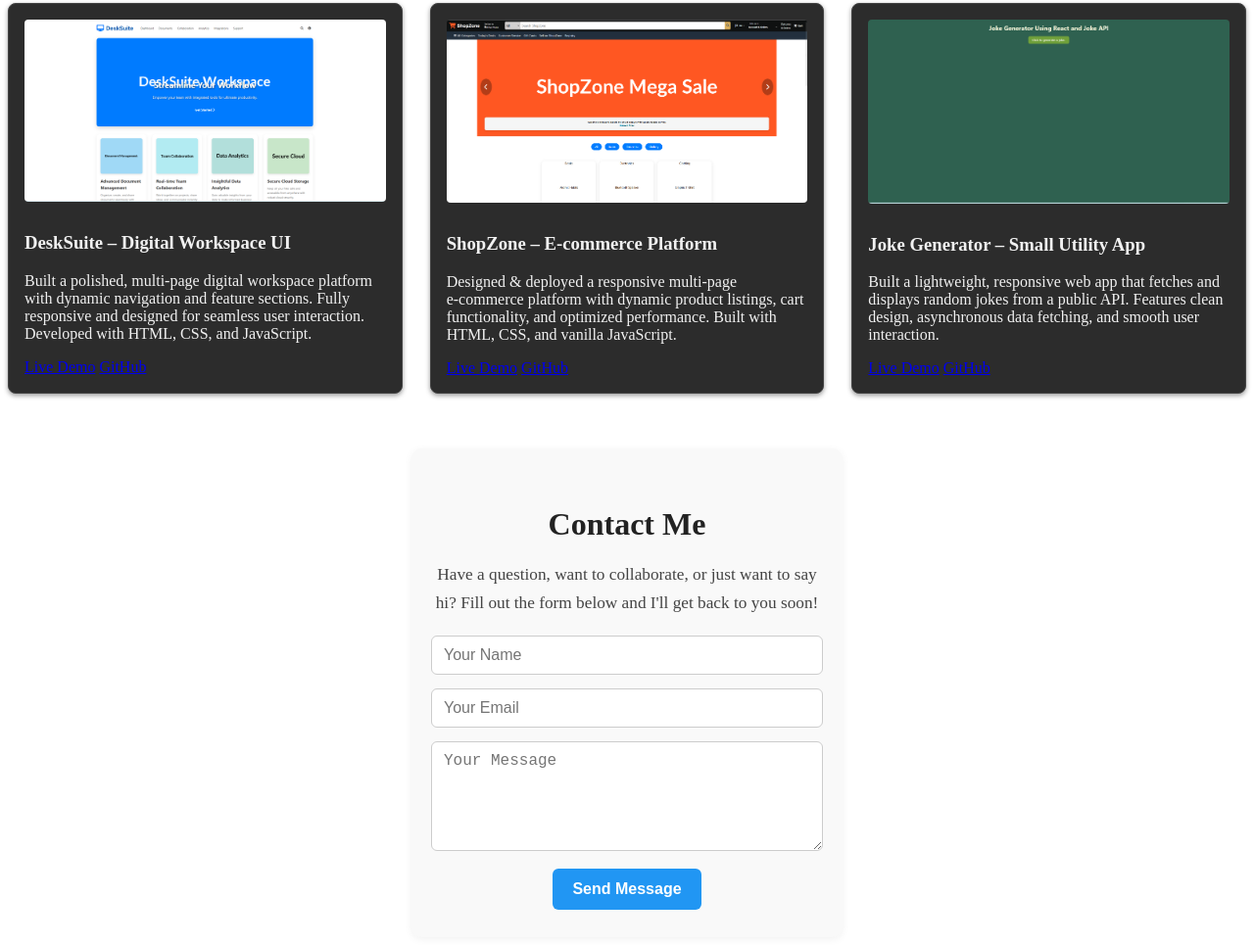
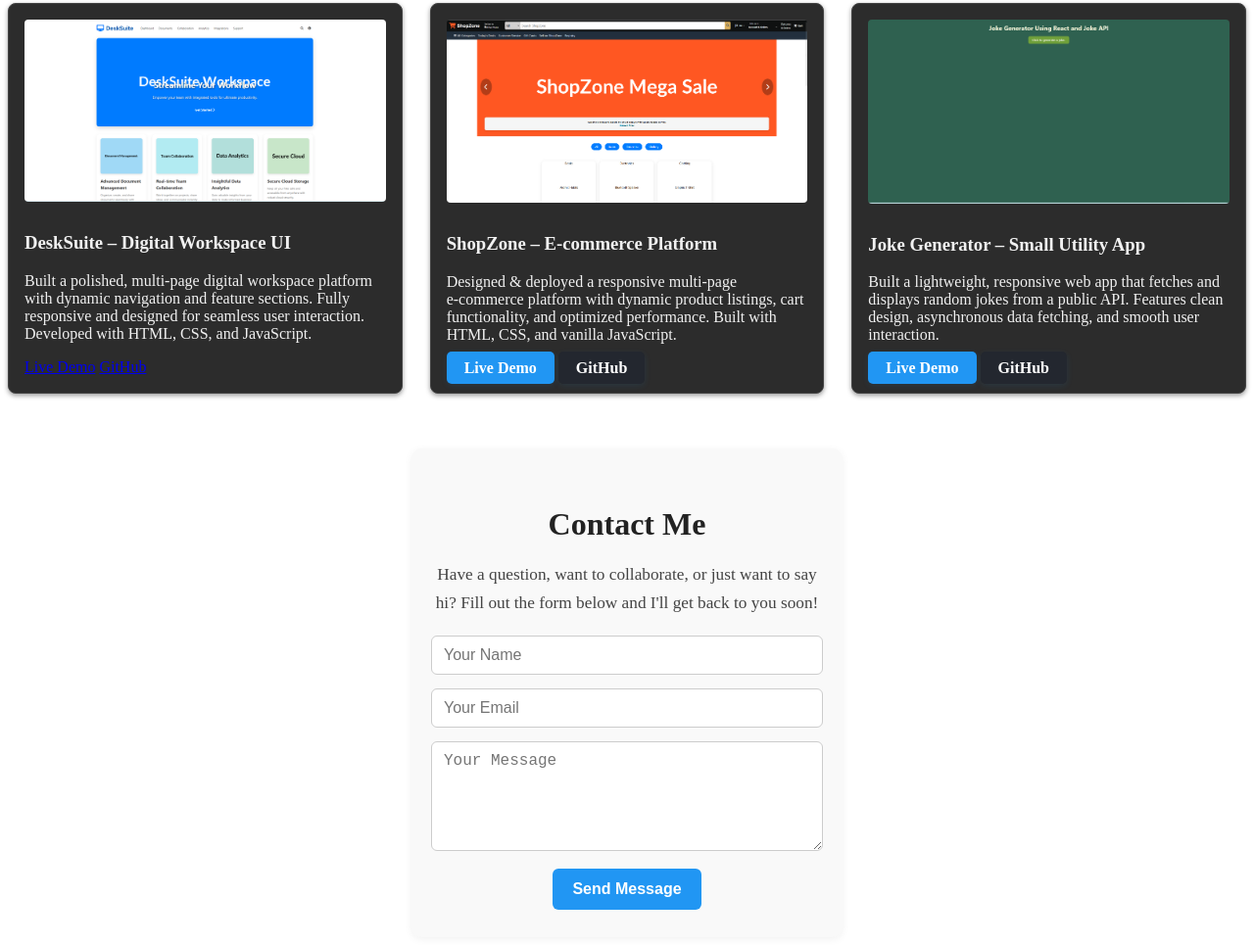
Before and after one commit to FrankGrillo1991/Frank-Grillo-Portfolio, a plain HTML site: page index.html in a window 1280 px wide. Shown: the part 5456-6421 px from the top of the page at 98% size. Drawn offline with Linux system fonts and the light colour scheme.

Commit message:
Update HTML & CSS

```diff
--- a/index.html
+++ b/index.html
@@ -137,8 +137,8 @@
       <h3>ShopZone – E-commerce Platform</h3>
       <p>Designed & deployed a responsive multi‑page e‑commerce platform with dynamic product listings, cart functionality, and optimized performance. Built with HTML, CSS, and vanilla JavaScript.</p>
       <div class="project-links">
-        <a href="https://shopzone-marketplace.netlify.app/" target="_blank" rel="noopener noreferrer">Live Demo</a>
-        <a href="https://github.com/FrankGrillo1991/shopzone/" target="_blank" rel="noopener noreferrer">GitHub</a>
+        <a href="https://shopzone-marketplace.netlify.app/" target="_blank" rel="noopener noreferrer" class="live-demo">Live Demo</a>
+        <a href="https://github.com/FrankGrillo1991/shopzone/" target="_blank" rel="noopener noreferrer" class="github-repo">GitHub</a>
       </div>
     </div>
     <div class="project-card">
@@ -146,8 +146,8 @@
       <h3>Joke Generator – Small Utility App</h3>
       <p>Built a lightweight, responsive web app that fetches and displays random jokes from a public API. Features clean design, asynchronous data fetching, and smooth user interaction.</p>
       <div class="project-links">
-        <a href="https://your-joke-generator-demo-link/" target="_blank" rel="noopener noreferrer">Live Demo</a>
-        <a href="https://github.com/FrankGrillo1991/joke-generator/" target="_blank" rel="noopener noreferrer">GitHub</a>
+        <a href="https://your-joke-generator-demo-link/" target="_blank" rel="noopener noreferrer" class="live-demo">Live Demo</a>
+        <a href="https://github.com/FrankGrillo1991/joke-generator/" target="_blank" rel="noopener noreferrer" class="github-repo">GitHub</a>
       </div>
     </div>
   </div>
--- a/style.css
+++ b/style.css
@@ -1,3 +1,40 @@
+/* Button styles for project card links */
+.project-links a.live-demo {
+  background-color: #2196f3;
+  color: #fff;
+  border: none;
+  padding: 8px 18px;
+  border-radius: 5px;
+  font-weight: bold;
+  font-size: 1rem;
+  text-decoration: none;
+  transition: background 0.2s, color 0.2s, box-shadow 0.2s;
+  box-shadow: 0 2px 6px rgba(33,150,243,0.10);
+}
+.project-links a.live-demo:hover {
+  background-color: #1565c0;
+  color: #fff;
+  text-decoration: none;
+  box-shadow: 0 4px 12px rgba(33,150,243,0.18);
+}
+.project-links a.github-repo {
+  background-color: #23272f;
+  color: #fff;
+  border: none;
+  padding: 8px 18px;
+  border-radius: 5px;
+  font-weight: bold;
+  font-size: 1rem;
+  text-decoration: none;
+  transition: background 0.2s, color 0.2s, box-shadow 0.2s;
+  box-shadow: 0 2px 6px rgba(33,150,243,0.10);
+}
+.project-links a.github-repo:hover {
+  background-color: #111;
+  color: #fff;
+  text-decoration: none;
+  box-shadow: 0 4px 12px rgba(33,150,243,0.18);
+}
 #contact {
   max-width: 400px;
   margin: 40px auto 0 auto;
```
